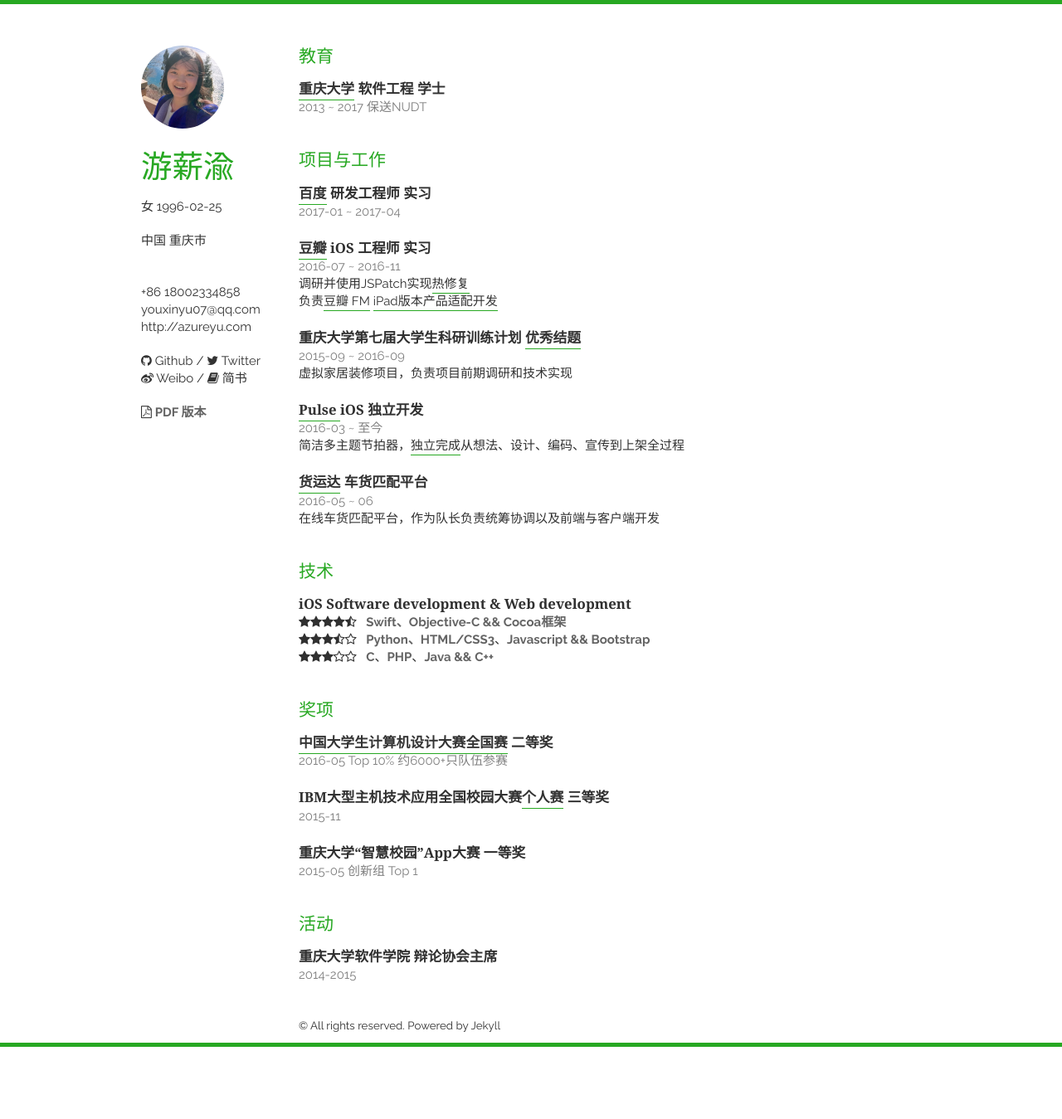
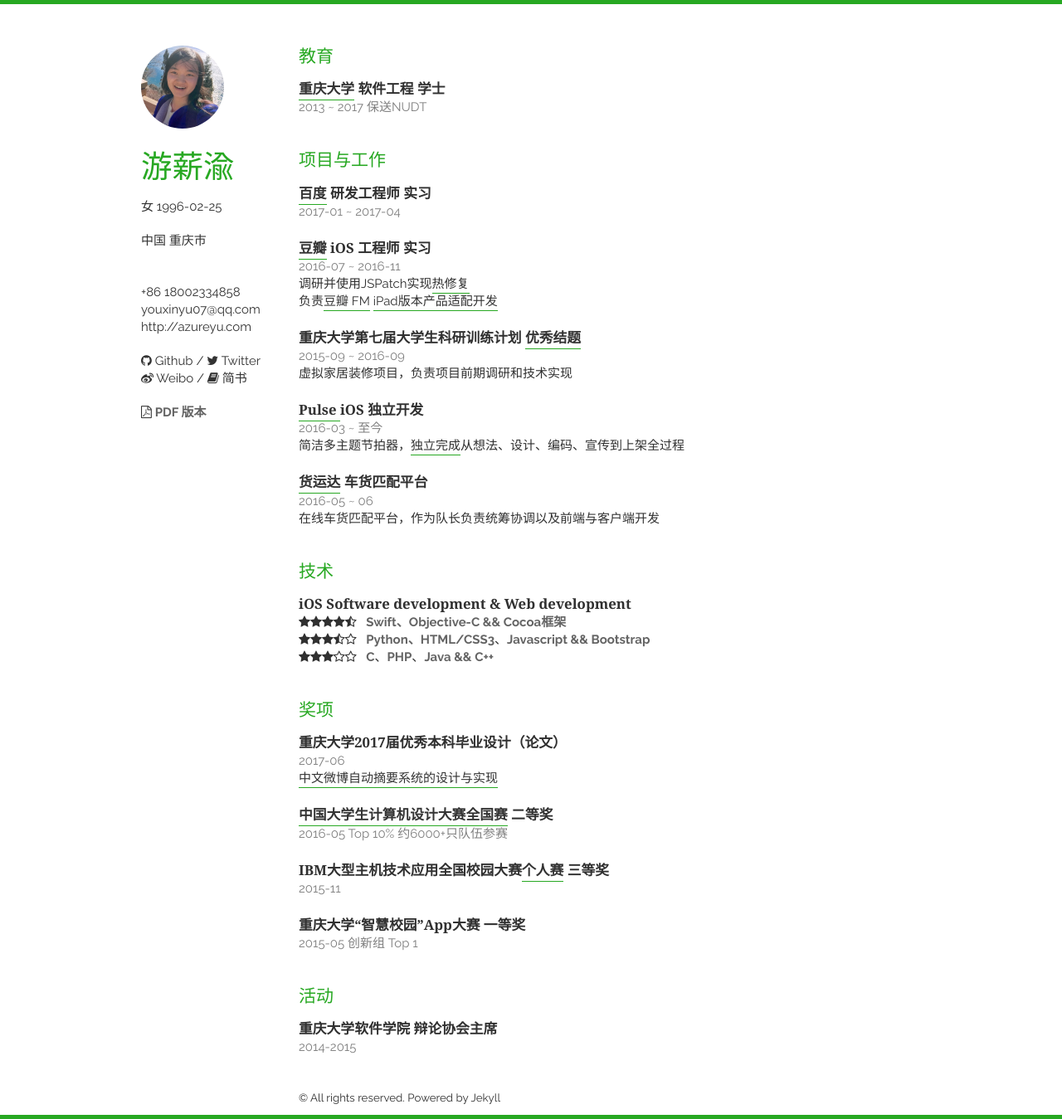
Before and after one commit to Yogayu/Resume, a Jekyll site: the page built from index.html, in a window 1280 px wide. Shown: the whole page at 83% size. Built offline with Jekyll 4.4.1, drawn with Linux system fonts in a browser that asks for light colours; nearby versions of some CDN libraries; Markdown is read by kramdown in place of the engine named in the settings; the list of posts is cut into pages by our own code; comment, search, counter and statistics services are not loaded; before the commit the page ends 1262 px from its top, so only the background shows below that.

Commit message:
Add Issue

```diff
--- a/_includes/award.html
+++ b/_includes/award.html
@@ -1,5 +1,12 @@
 <section class="thirteen columns">
     <h1>奖项</h1>
+    <article>
+        <header>
+            <h1>重庆大学2017届优秀本科毕业设计（论文）</h1>
+            <span><time>2017-06</time></span>
+            <p><a href="">中文微博自动摘要系统的设计与实现</p>
+        </header>
+    </article>
     <article>
         <header>
             <h1><a href="http://jsjds.ruc.edu.cn/Article_Show.asp?ArticleID=391">中国大学生计算机设计大赛全国赛</a> 二等奖</h1>
```
